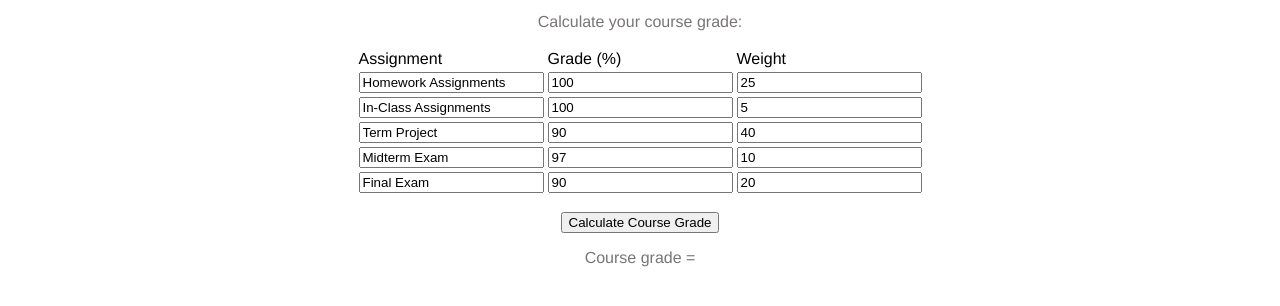
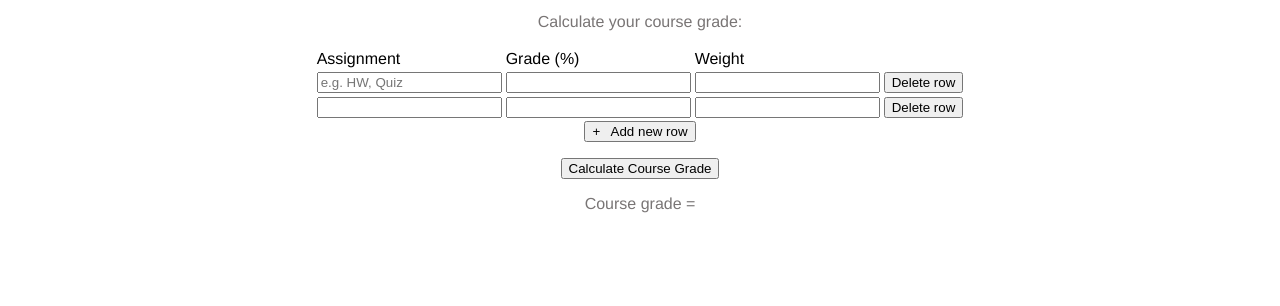
Before and after one commit to caryannm/CMPE-131-Elevate, a plain HTML site: page grade calculator website/ver2/index2.html in a window 1280 px wide. Shown: the part 152-458 px from the top of the page. Drawn offline with Linux system fonts and the light colour scheme.

Commit message:
added functions: insert and delete row

```diff
--- a/grade calculator website/ver2/app2.js
+++ b/grade calculator website/ver2/app2.js
@@ -1,33 +1,35 @@
 'use strict';
 
-const calculateButton = document.querySelectorAll
+function insert_row() {
+    var newRow = document.getElementById('tbl').insertRow();
+    newRow.innerHTML = "<tr><td><input></td> <td><input class='grade[]'></td> <td><input class='weight[]'></td> <td><input type='button' onclick='delete_row(this)' value='Delete row'></td> </tr>";
+}
 
-switcher.addEventListener('click', function() {
-    Calc();
-});
+function delete_row(currentRow) {
+    try {
+        var table = document.getElementById('tbl');
+        var rowCount = table.rows.length;
+        for (var i = 0; i < rowCount; i++) {
+            var row = table.rows[i];
+
+            if (row == currentRow.parentNode.parentNode) {
+            if (rowCount <= 2) {
+                alert("Error: cannot delete all rows.");
+                break;
+            }
+            table.deleteRow(i);
+            rowCount--;
+            i--;
+            }
+        }
+    }
+    catch(e) {alert(e);}
+}
 
 function Calc() {
-    /*
-    var tableRow = document.getElementById('tbl').rows;
-    var grd1 = document.getElementById('grade1').value;
-    var grd2 = document.getElementById('grade2').value;
-    var grd3 = document.getElementById('grade3').value;
-    var grd4 = document.getElementById('grade4').value;
-    var grd5 = document.getElementById('grade5').value;
-    var wght1 = document.getElementById('weight1').value;
-    var wght2 = document.getElementById('weight2').value;
-    var wght3 = document.getElementById('weight3').value;
-    var wght4 = document.getElementById('weight4').value;
-    var wght5 = document.getElementById('weight5').value;
-
-    var weightSum = +wght1 + +wght2 + +wght3 + +wght4 + +wght5;
-    var sum = (grd1 * wght1) + (grd2 * wght2) + (grd3 * wght3) + (grd4 * wght4) + (grd5 * wght5);
-    var result = sum / weightSum;
-    */
-
-    var table = document.getElementById('tbl');
     var numerator = 0;
     var weightSum = 0;
+    var letterGrade;
 
     const gradeArray = document.getElementsByClassName('grade[]');
     const weightArray = document.getElementsByClassName('weight[]');
@@ -36,12 +38,9 @@ function Calc() {
         numerator += gradeArray[i].value * weightArray[i].value;
         weightSum += +weightArray[i].value;
     }
-
     var result = numerator / weightSum;
 
-    var letterGrade;
-
-    if (result == 100) letterGrade = "A+";
+    if (result >= 100) letterGrade = "A+";
     else if (94 <= result && result < 100) letterGrade = "A";
     else if (90 <= result && result < 94) letterGrade = "A-";
     else if (87 <= result && result < 90) letterGrade = "B+";
--- a/grade calculator website/ver2/index2.html
+++ b/grade calculator website/ver2/index2.html
@@ -21,32 +21,21 @@
                         <td>Weight</td>
                     </tr>
                     <tr>
-                        <td><input placeholder="e.g. HW, Quiz" value="Homework Assignments"></td>
-                        <td><input value="100" class="grade[]"></td>
-                        <td><input value="25" class="weight[]"></td>
+                        <td><input placeholder='e.g. HW, Quiz'></td>
+                        <td><input class='grade[]'></td>
+                        <td><input class='weight[]'></td>
+                        <td><input type='button' onclick='delete_row(this)' value='Delete row'/></td>
                     </tr>
                     <tr>
-                        <td><input value="In-Class Assignments"></td>
-                        <td><input value="100" class="grade[]"></td>
-                        <td><input value="5" class="weight[]"></td>
-                    </tr>
-                    <tr>
-                        <td><input value="Term Project"></td>
-                        <td><input value="90" class="grade[]"></td>
-                        <td><input value="40" class="weight[]"></td>
-                    </tr>
-                    <tr>
-                        <td><input value="Midterm Exam"></td>
-                        <td><input value="97" class="grade[]"></td>
-                        <td><input value="10" class="weight[]"></td>
-                    </tr>
-                    <tr>
-                        <td><input value="Final Exam"></td>
-                        <td><input value="90" class="grade[]"></td>
-                        <td><input value="20" class="weight[]"></td>
+                        <td><input></td>
+                        <td><input class='grade[]'></td>
+                        <td><input class='weight[]'></td>
+                        <td><input type='button' onclick='delete_row(this)' value='Delete row'/></td>
                     </tr>
                 </tbody>
             </table>
+            <input class="center" type="button" onclick="insert_row()" value="+   Add new row">
+
         </div>
         <p> </p>
         <div class="form-group">
--- a/grade calculator website/ver2/main.css
+++ b/grade calculator website/ver2/main.css
@@ -1,9 +1,3 @@
-:root {
-    --green: #00FF00;
-    --white: #FFFFFF;
-    --black: #000000;
-  }
-
 body {
     background: var(--bg);
     color: var(--fontColor);
@@ -15,6 +9,7 @@ h1{
   background-color: rgb(32, 119, 233);
   text-align: center;
 }
+
 p{
   color: rgb(121, 117, 117);
   text-align: center;
```
